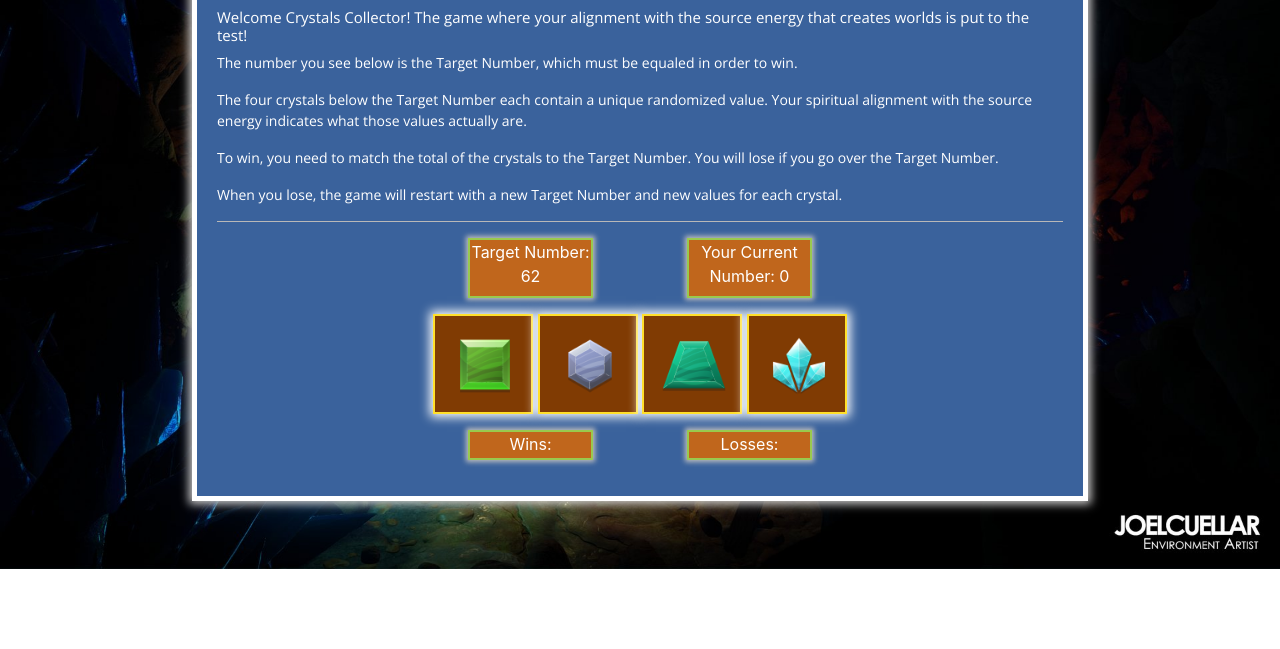
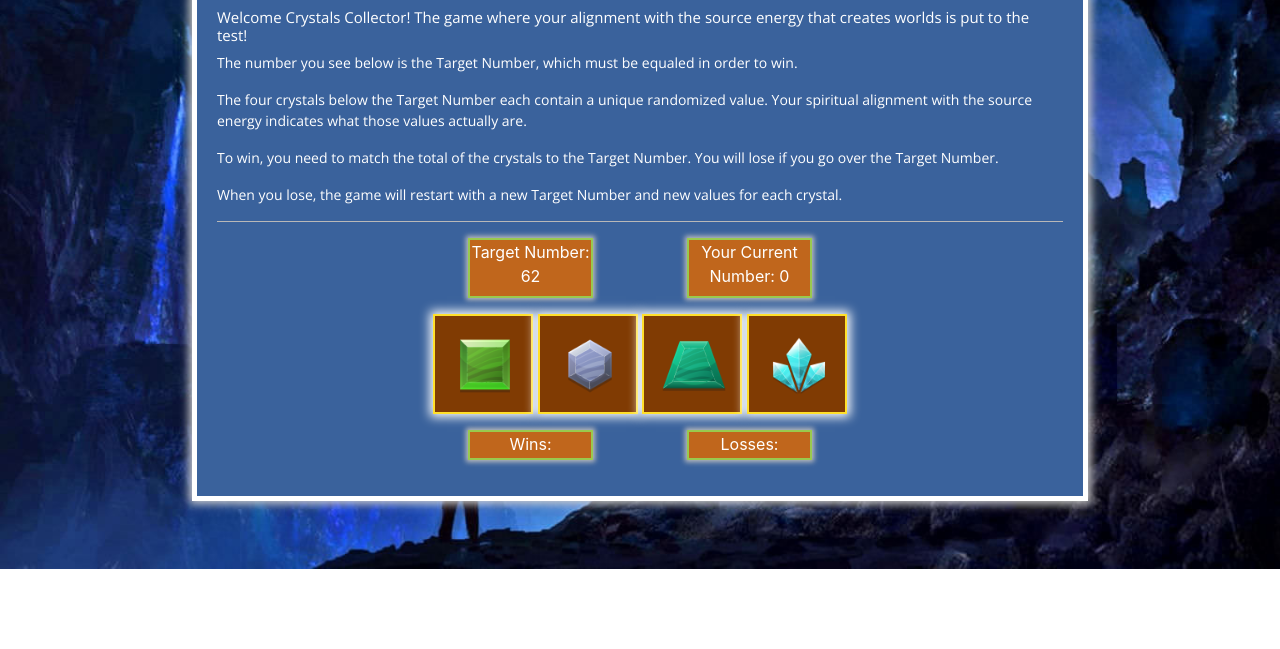
Before and after one commit to weatherfields/unit-4-game, a plain HTML site: page index.html in a window 1280 px wide. Shown: the part 151-800 px from the top of the page. Drawn offline with nearby package versions, Linux system fonts and the light colour scheme.

Commit message:
changed background image

```diff
--- a/assets/css/style.css
+++ b/assets/css/style.css
@@ -1,5 +1,5 @@
 body {
-    background-image: url("../images/crystal-mine.jpg");
+    background-image: url("../images/Awesome-Crystal-Wallpaper.jpg");
     /* background-position: center; */
     background-repeat: no-repeat;
     background-size: cover;
```
